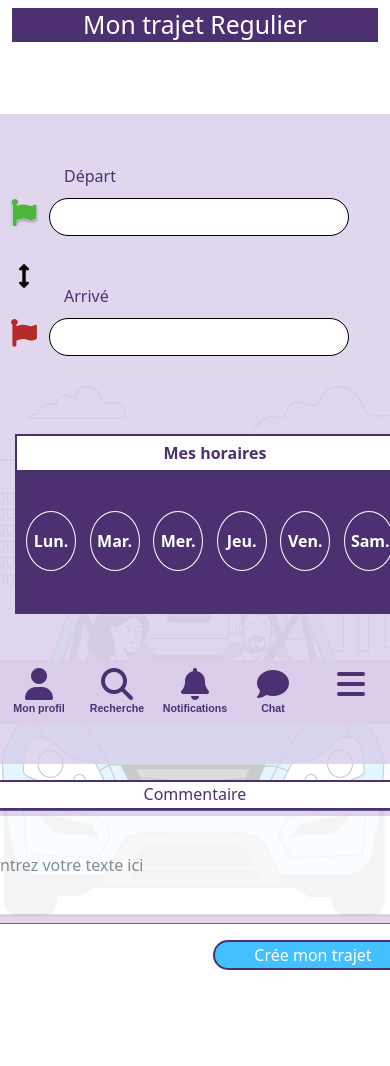
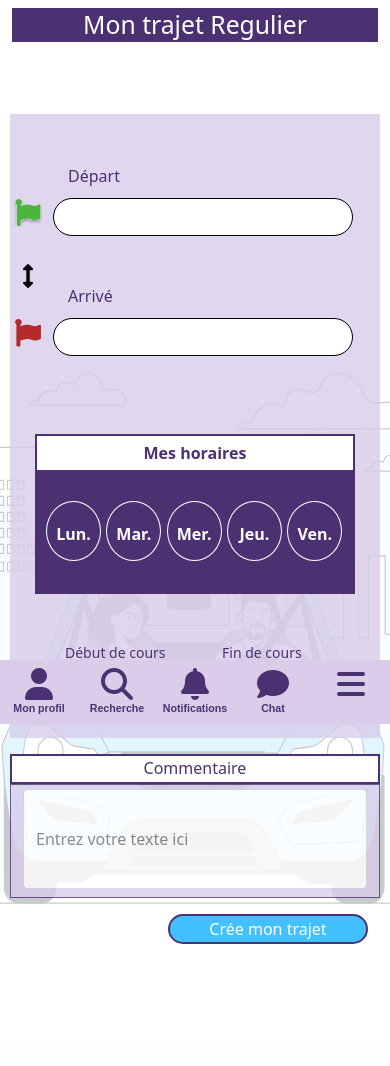
Before and after one commit to NikolozMamyan/mafia-Co, a PHP site: page /trajet.php in a window 390 px wide; the page is wider, and only the part inside the window is pictured. Shown: the part 120-1186 px from the top of that part. After the commit the page ends 1064 px from the top of that part, so only its background shows below. Run offline with PHP 8.4, Linux system fonts and the light colour scheme; some libraries are stand-ins or nearby versions.

Commit message:
StyleFooterETSemaine

```diff
--- a/public/trajet.php
+++ b/public/trajet.php
@@ -51,26 +51,23 @@ require_once(__DIR__ . '/../views/headDev.php');
                     Mes horaires
                   </div>
                   <div class="row semaine">
-  <div class="col">
+  <div class="col-2 col-md-2">
     <input type="button" value="Lun." class="jour-button">
   </div>
-  <div class="col">
+  <div class="col-2 col-md-2">
     <input type="button" value="Mar." class="jour-button">
   </div>
-  <div class="col">
+  <div class="col-2 col-md-2">
     <input type="button" value="Mer." class="jour-button">
   </div>
-  <div class="col">
+  <div class="col-2 col-md-2">
     <input type="button" value="Jeu." class="jour-button">
   </div>
-  <div class="col">
+  <div class="col-2 col-md-2">
     <input type="button" value="Ven." class="jour-button">
   </div>
-  <div class="col">
-    <input type="button" value="Sam." class="jour-button">
-  </div>
+
 </div>
-
 
                 </div>
                 <div class="row row__small d-flex justify-content-center align-items-center">
--- a/views/footer.php
+++ b/views/footer.php
@@ -1,6 +1,6 @@
 <div class="container-fluid footer__container-fluid p-3">
     <div class="row d-flex justify-content-center">
-        <div class="col-12 d-flex justify-content-center ms-2">
+        <div class="col-12 d-flex justify-content-center ms-5">
             <img class="img-fluid" src="../public/assets/images/footer_logo.svg" alt="Logo">
         </div>
     </div>
```
Also changed, not shown: public/assets/css/main.css, public/assets/css/sass/Pages/_trajet.scss, 1 other file.
